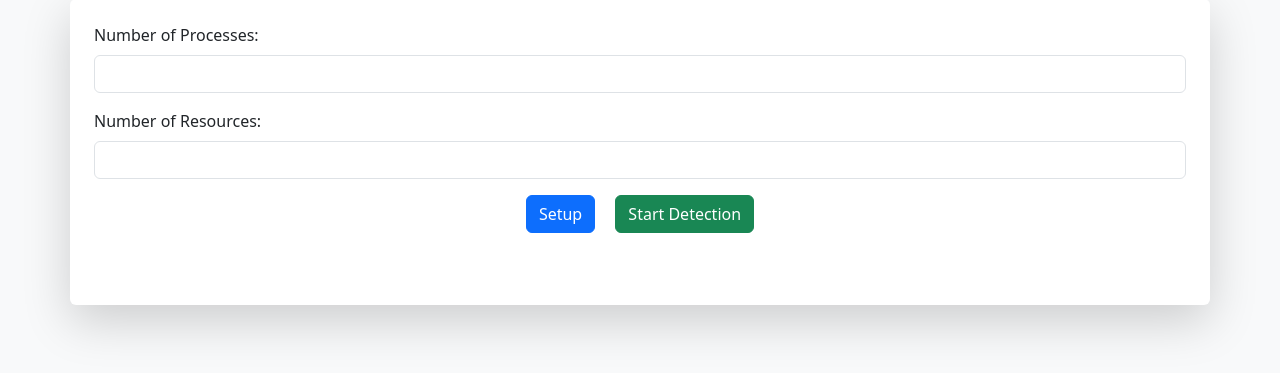
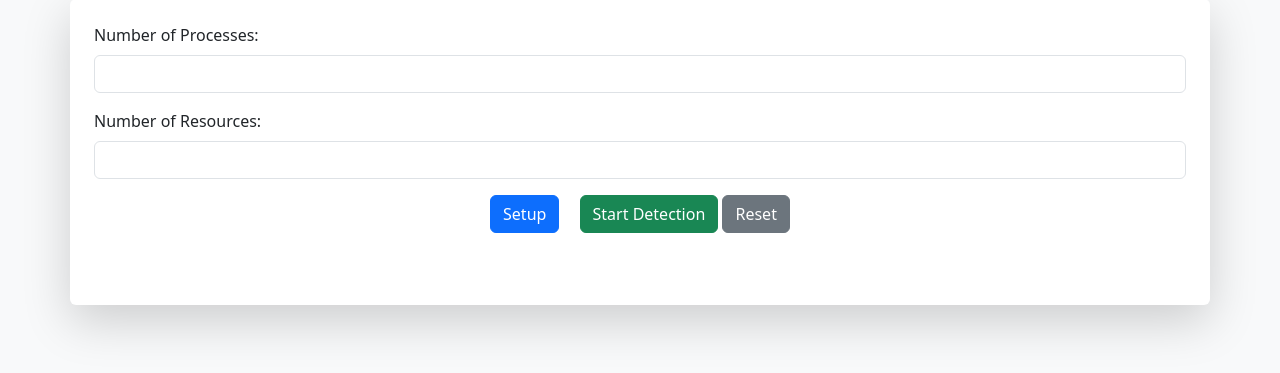
Before and after one commit to AyushAgrawal2004/Automated-Deadlock-Detection-Tool., a website: page Deadlock-Detection-main/dist/index.html in a window 1280 px wide. Shown: the part 97-470 px from the top of the page. Drawn offline with nearby package versions, Linux system fonts and the light colour scheme.

Commit message:
Add a Reset Button

```diff
--- a/Deadlock-Detection-main/dist/index.html
+++ b/Deadlock-Detection-main/dist/index.html
@@ -24,6 +24,7 @@
     <div class="text-center">
       <button class="btn btn-primary me-3" onclick="setup()">Setup</button>
       <button class="btn btn-success" onclick="startDetection()">Start Detection</button>
+      <button class="btn btn-secondary" onclick="resetAll()">Reset</button>
     </div>
 
     <div class="row mt-4">
@@ -168,6 +169,15 @@
         suggestionBox.innerText = "Suggestion: The system is safe. No action needed.";
         suggestionBox.classList.remove("d-none");
       }
+      function resetAll() {
+        document.getElementById('numProcesses').value = "";
+        document.getElementById('numResources').value = "";
+        document.getElementById('allocationInputs').innerHTML = "";
+        document.getElementById('resourceInputs').innerHTML = "";
+        document.getElementById('outputAlert').classList.add("d-none");
+        document.getElementById('suggestion').classList.add("d-none");
+        document.getElementById('validationErrors').innerText = "";
+      }
     }
   </script>
 </body>
```
